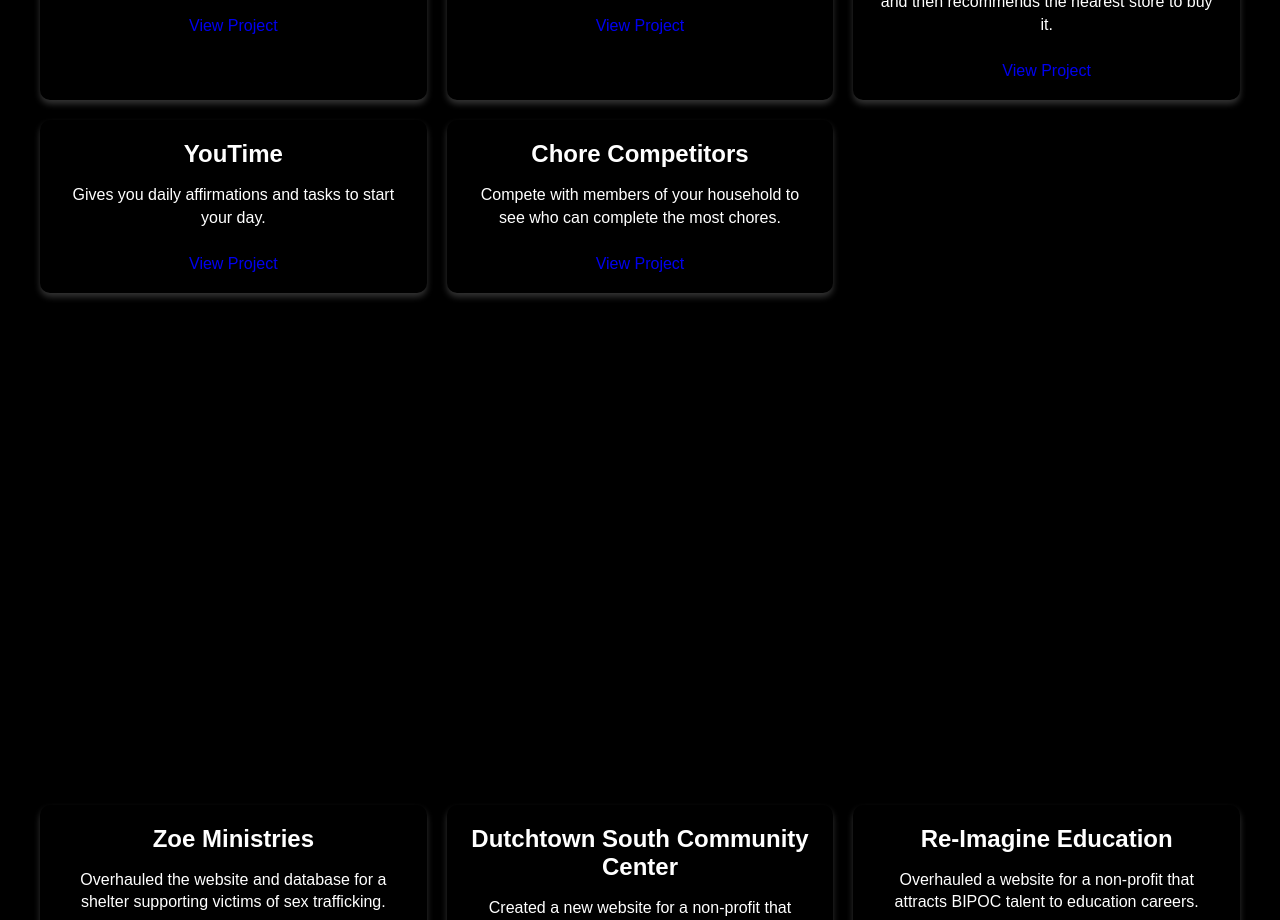
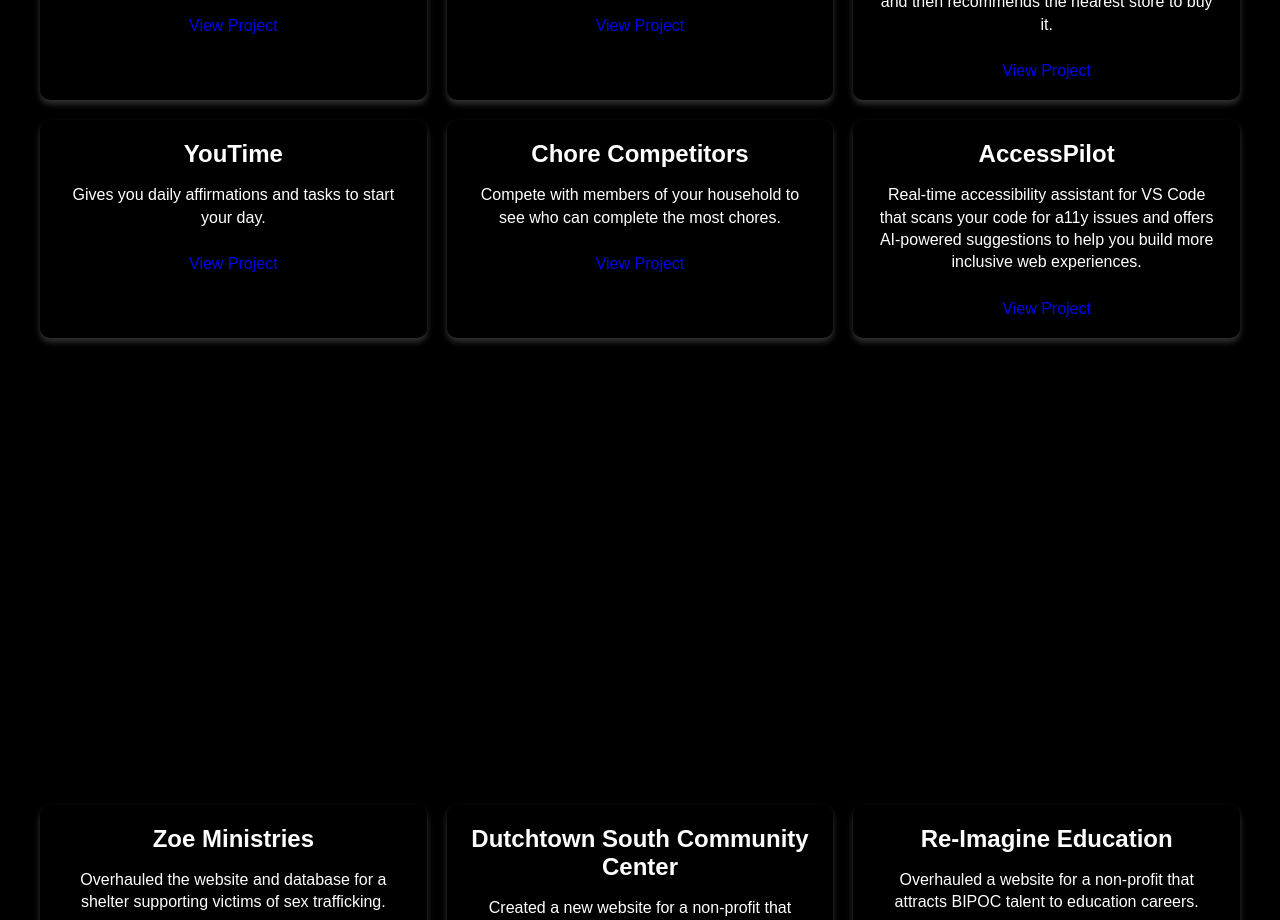
Before and after one commit to damianphim/portfolio, a React (Create React App) app: page / in a window 1280 px wide. Shown: the part 1160-2080 px from the top of the page. Built offline with nearby package versions, Linux system fonts and the light colour scheme.

Commit message:
AccessPilot

```diff
--- a/src/components/Projects.js
+++ b/src/components/Projects.js
@@ -78,6 +78,11 @@
         <ProjectDescription>Compete with members of your household to see who can complete the most chores.</ProjectDescription>
         <ProjectLink href="https://github.com/damianphim/ChoreCompetitors" target="_blank" rel="noopener noreferrer">View Project</ProjectLink>
       </ProjectCard>
+      <ProjectCard>
+        <ProjectTitle>AccessPilot</ProjectTitle>
+        <ProjectDescription> Real-time accessibility assistant for VS Code that scans your code for a11y issues and offers AI-powered suggestions to help you build more inclusive web experiences.</ProjectDescription>
+        <ProjectLink href="https://github.com/damianphim/AccessPilot" target="_blank" rel="noopener noreferrer">View Project</ProjectLink>
+      </ProjectCard>
     </ProjectsContainer>
   );
 };
```
Also changed, not shown: 1 other file (tests, documents, lock files or other folders).
